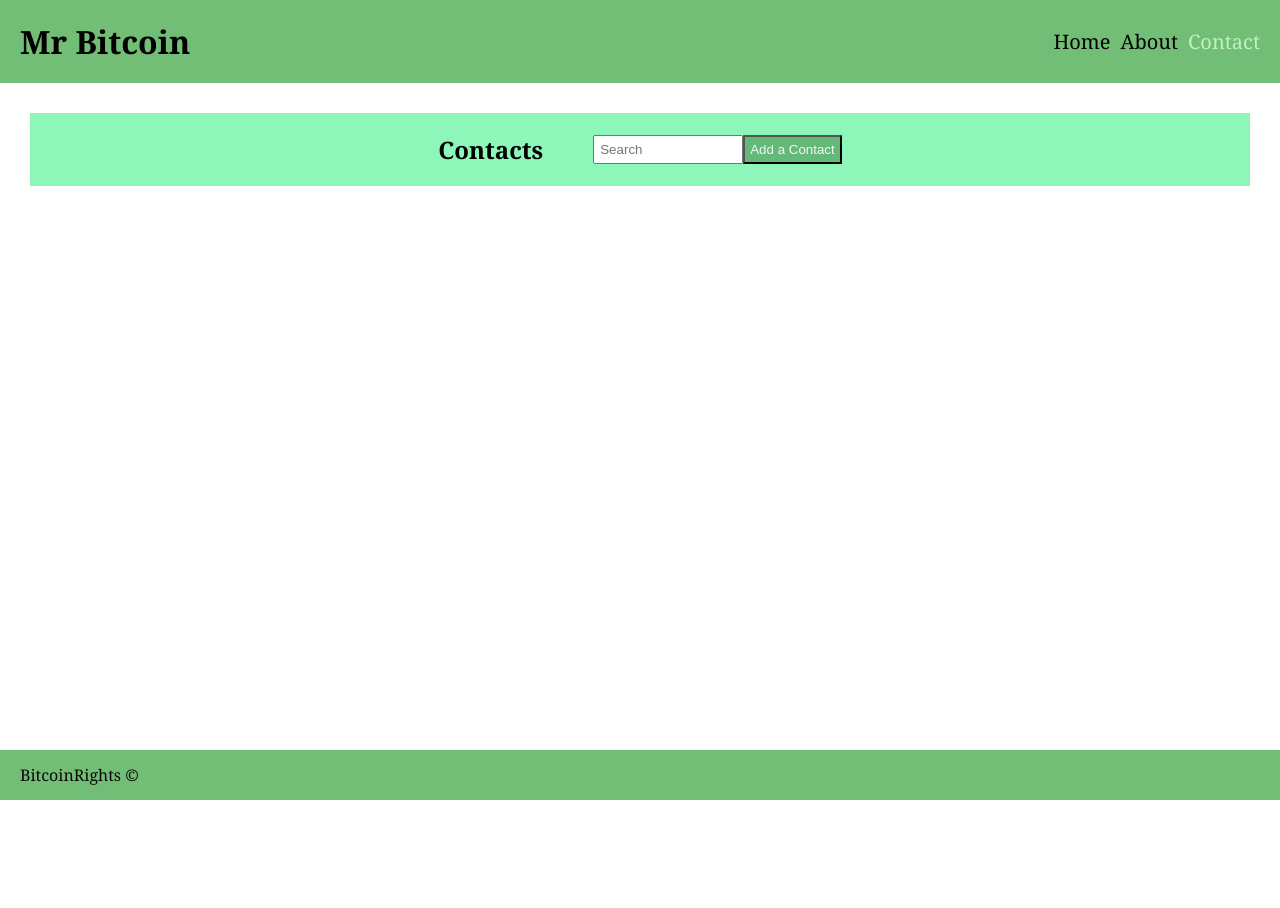
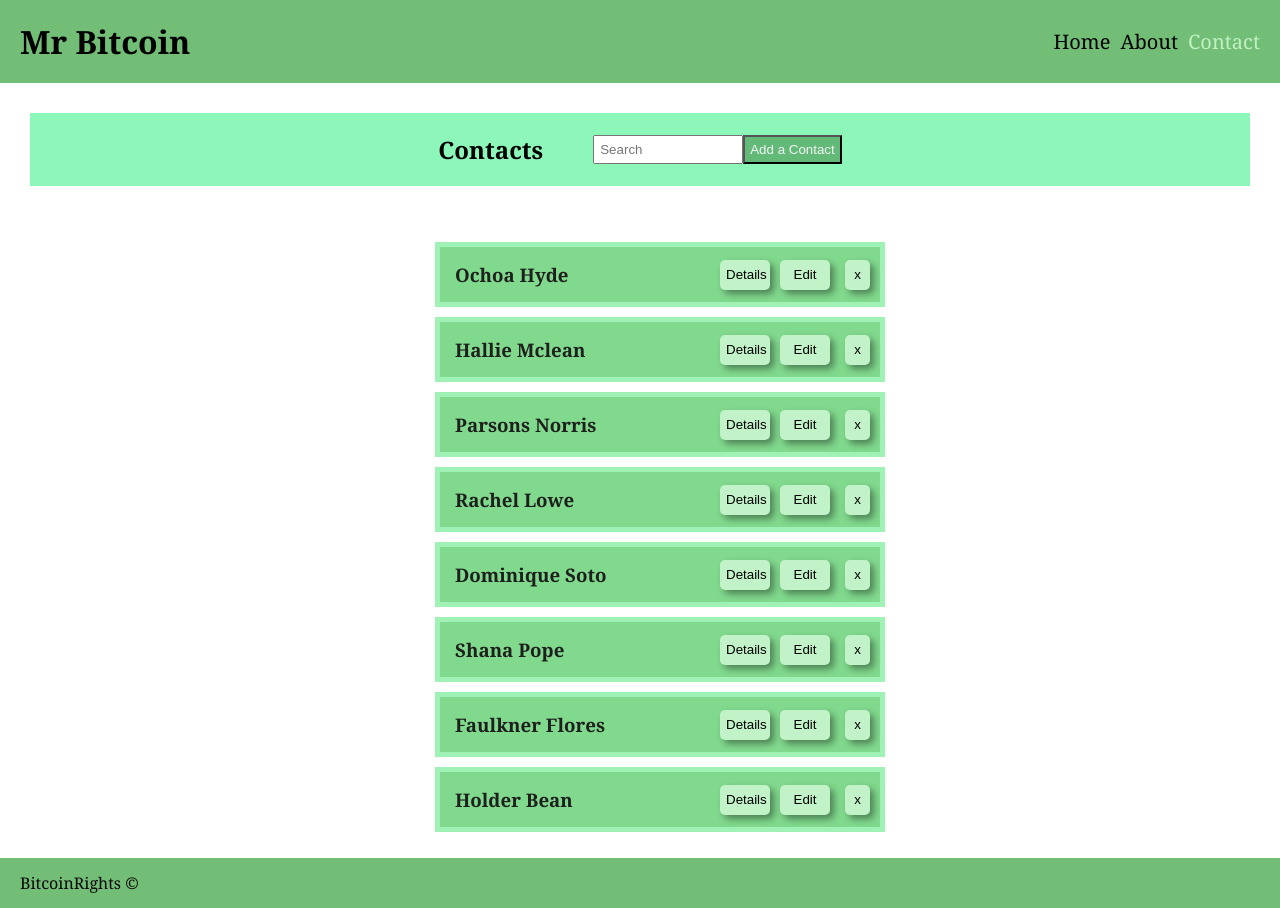
Before and after one commit to Rivka212/Mr.Bitcoin-Vue, a Vue app: page /#/contact in a window 1280 px wide. Before the commit the page ends 800 px from the top, so only its background shows below. Built offline with nearby package versions, Linux system fonts and the light colour scheme.

Commit message:
Add store

```diff
--- a/package.json
+++ b/package.json
@@ -11,7 +11,8 @@
   "dependencies": {
     "axios": "^1.7.9",
     "vue": "^3.5.13",
-    "vue-router": "^4.5.0"
+    "vue-router": "^4.5.0",
+    "vuex": "^4.1.0"
   },
   "devDependencies": {
     "@vitejs/plugin-vue": "^5.2.1",
--- a/src/main.js
+++ b/src/main.js
@@ -3,9 +3,11 @@ import './assets/main.css'
 import { createApp } from 'vue'
 import App from './App.vue'
 import router from './router'
+import store from './store'
 
 const app = createApp(App)
 
 app.use(router)
+app.use(store)
 
 app.mount('#app')
--- a/src/pages/ContactIndex.vue
+++ b/src/pages/ContactIndex.vue
@@ -5,21 +5,13 @@ import ContactFilter from '@/cmps/ContactFilter.vue'
 import { showErrorMsg, showSuccessMsg } from '@/services/eventBus.service';
 
 export default {
-    data() {
-        return {
-            contacts: null,
-        }
-    },
 
-    methods: {
+      methods: {
         async removeContact(contactId) {
             try {
-             await contactService.remove(contactId)
-            const idx = this.contacts.findIndex(contact => contact._id === contactId)
-            this.contacts.splice(idx, 1)
+             await this.$store.dispatch({type:'removeContact', contactId})
         showSuccessMsg(`Removed contact ${contactId}`)
         } catch (error) {
-                // alert('Something went wrong')
                 showErrorMsg(`Couldn't remove contact`)
             }
         },
@@ -27,11 +19,16 @@ export default {
             await this.loadContacts(filterBy)
         },
         async loadContacts(filterBy={}){
-            this.contacts = await contactService.query(filterBy)
+            this.$store.dispatch({type:'loadContacts',filterBy})
+        },
+    },
+    computed:{
+        contacts(){
+            return this.$store.getters.contacts
         },
     },
         async created() {
-        this.loadContacts
+        this.loadContacts()
     },
     components: {
         ContactsList,
--- a/src/pages/Home.vue
+++ b/src/pages/Home.vue
@@ -53,6 +53,8 @@ export default {
   margin: 60px;
   padding: 20px;
   background-color: rgb(144, 224, 162);
+  max-width: 460px;
+  height: 450px;
 }
 h2,h3{
   margin: 5px;
@@ -68,7 +70,7 @@ img{
   padding: 5px;
 }
 .bitcoinlogo{
-  height: 280px;
-  margin:20px;
+  height: 260px;
+  /* margin:20px; */
 }
 </style>
--- /dev/null
+++ b/src/store/index.js
@@ -0,0 +1,23 @@
+import { createApp } from 'vue'
+import { createStore } from 'vuex'
+import contact from './modules/contact'
+
+const storeOptions = {
+    strict:true,
+    state() {
+        return {
+            count: 0
+        }
+    },
+    mutations: {
+        increment(state) {
+            state.count++
+        },
+    },
+    modules:{
+contact,
+    }
+}
+
+const store = createStore(storeOptions)
+export default store
--- /dev/null
+++ b/src/store/modules/contact.js
@@ -0,0 +1,38 @@
+import { contactService } from "@/services/contact.service"
+
+export default {
+    state() {
+        return {
+            contacts: null,
+        }
+    },
+    mutations: {
+        setContacts(state, { contacts }) {
+            state.contacts = contacts
+        },
+        removeContact(state, { contactId }) {
+            const idx = state.contacts.findIndex(contact => contact._id === contactId)
+            state.contacts.splice(idx, 1)
+        }
+    },
+    getters: {
+        contacts(state) {
+            return state.contacts
+        }
+    },
+    actions: {
+        async loadContacts(context, {filterBy={}}) {
+            const contacts = await contactService.query(filterBy)
+            context.commit({ type: 'setContacts', contacts })
+        },
+        async removeContact({ commit }, { contactId }) {
+            try {
+                await contactService.remove(contactId)
+                commit({ type: 'removeContact', contactId })
+            } catch (err) {
+                console.log(err);
+                throw err
+            }
+        }
+    },
+}
```
Also changed, not shown: 1 other file (tests, documents, lock files or other folders).
